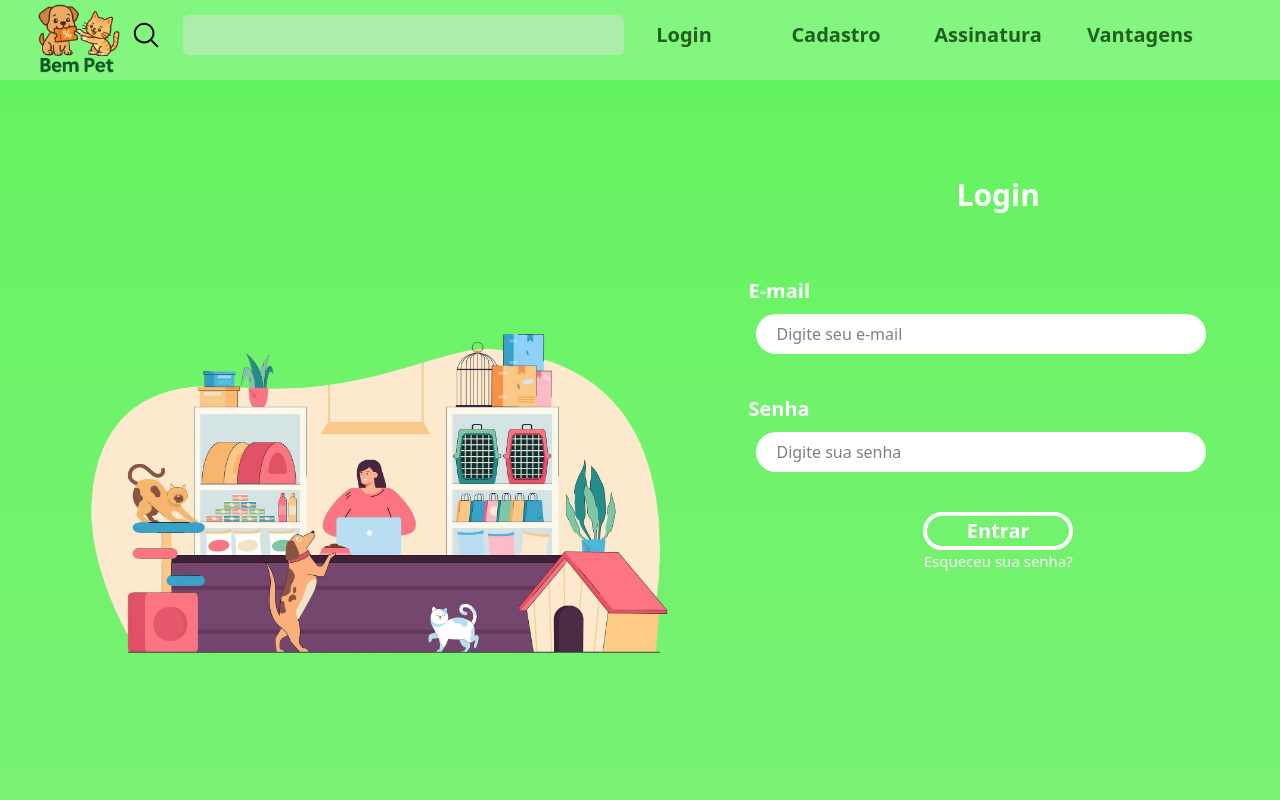
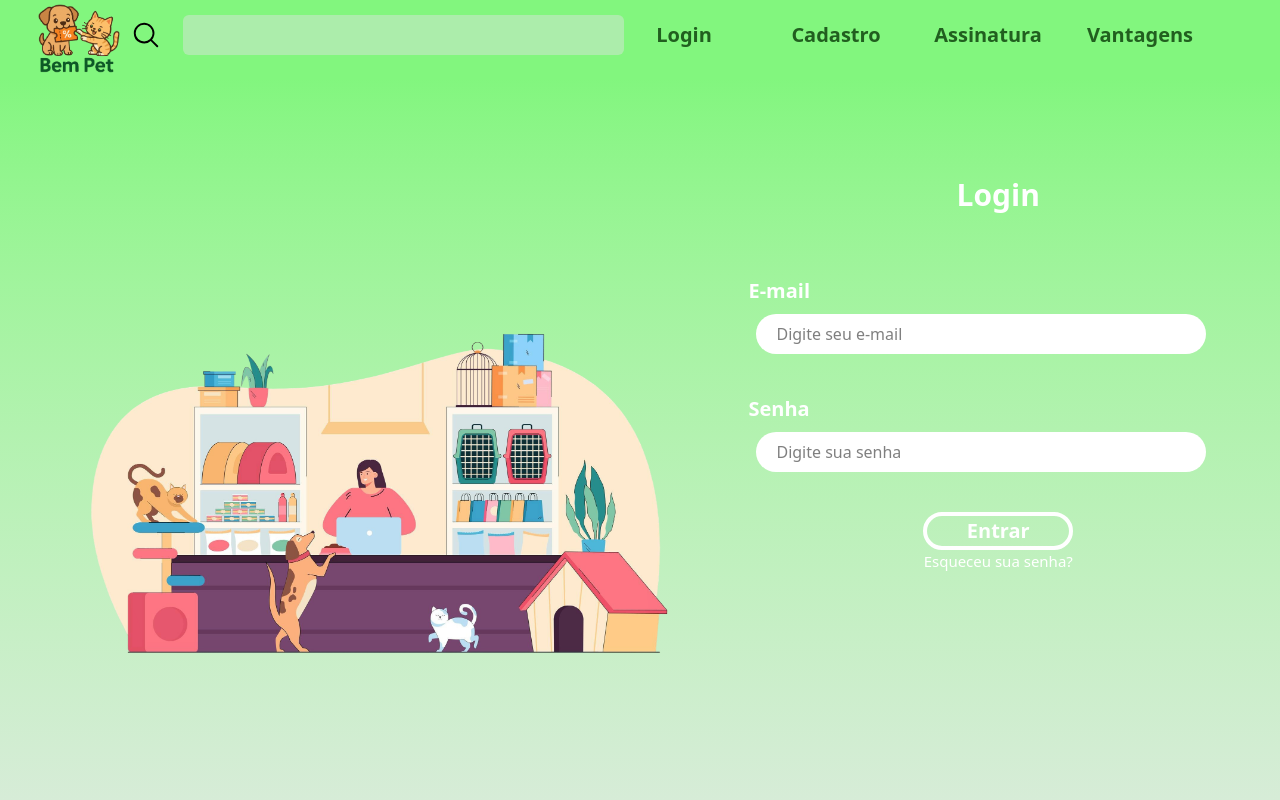
Before and after one commit to erlizaellen/projetobempet, a Next.js app: page /login in a window 1280 px wide. Shown: the top 800 px of the page. Built offline with nearby package versions, Linux system fonts and the light colour scheme.

Commit message:
login ok

```diff
--- a/src/pages/login/index.jsx
+++ b/src/pages/login/index.jsx
@@ -3,7 +3,7 @@ import PageWrapper from "@/components/PageWrapper";
 export default function Login() {
   return (
     <PageWrapper>
-      <div className="w-full h-full flex bg-[#5bf356c2]">
+      <div className="w-full h-full flex">
         {/* Container da direita com imagem */}
         <div className="w-[50%] flex items-center justify-center ml-20 ">
           <img src="/img/loginfoto.png" alt="desenho" />
@@ -52,7 +52,7 @@ export default function Login() {
             <div className="w-full h-[40%] justify-center flex-col items-center flex">
               <button
                 type="submit"
-                className="text-white font-bold text-[20px] cursor-pointer border border-4 rounded-3xl w-[150px]"
+                className="text-white font-bold text-[20px] cursor-pointer  border-4 rounded-3xl w-[150px]"
               >
                 Entrar
               </button>
```
